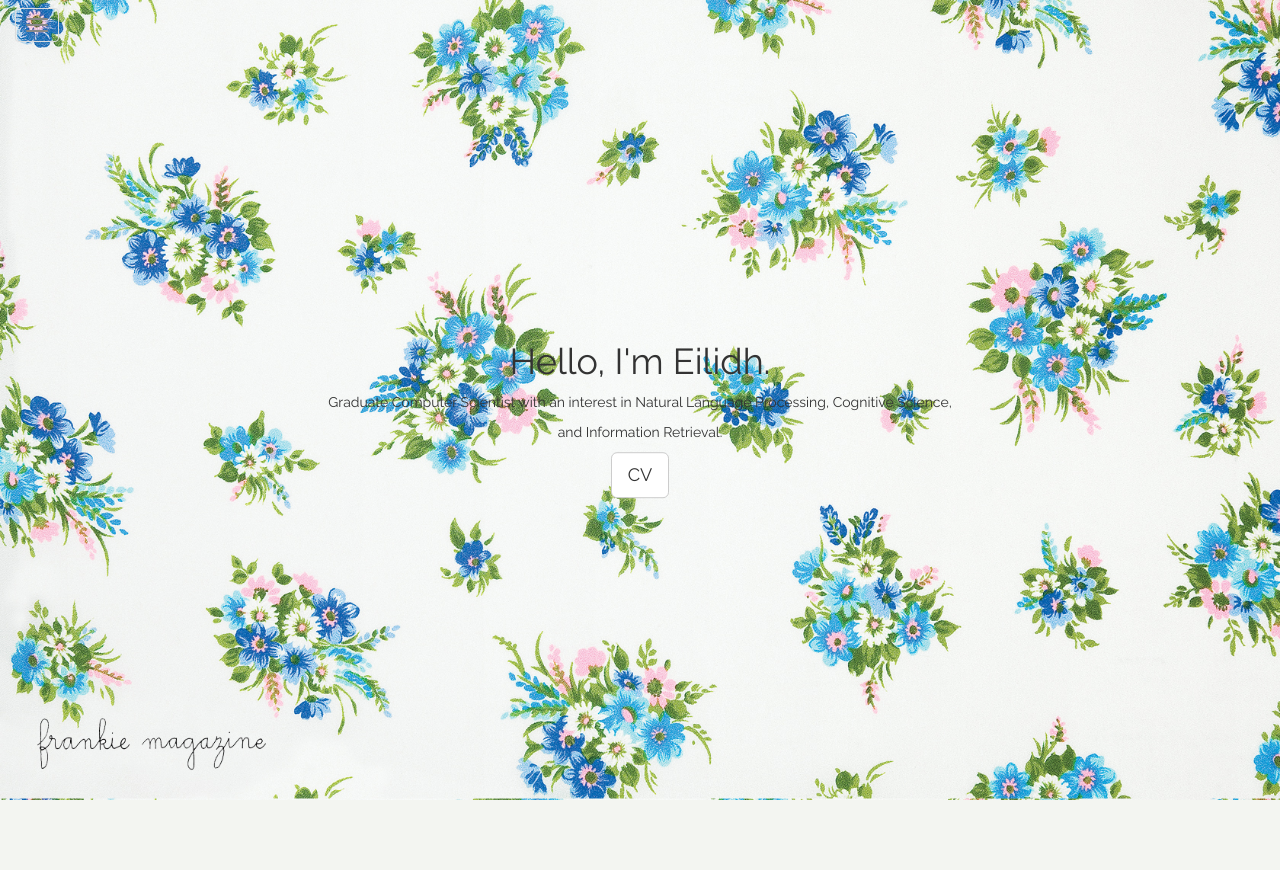
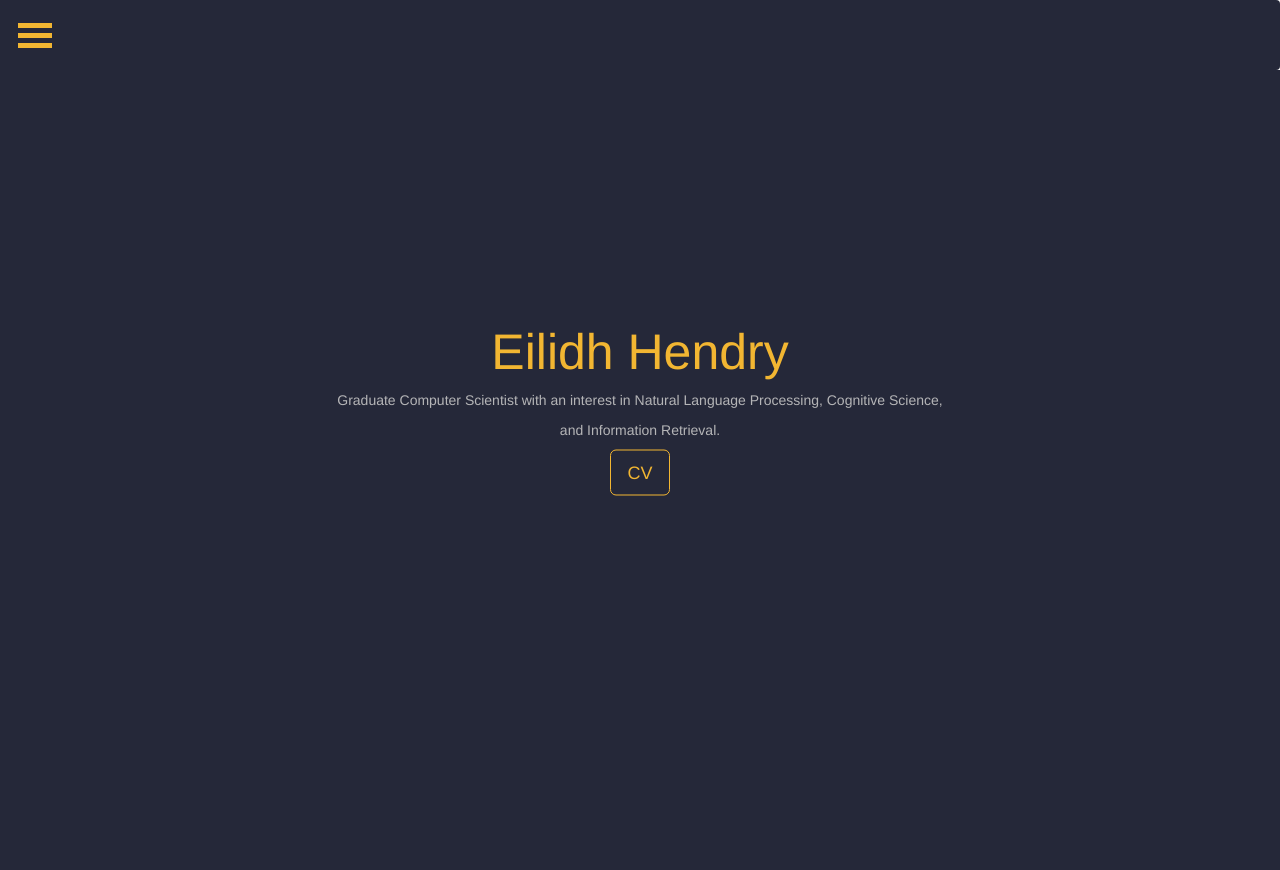
Before and after one commit to EilidhHendry/personal-site, a Django app: page / in a window 1280 px wide. Before the commit the page ends 800 px from the top, so only its background shows below. Run offline with Django 3.2, Linux system fonts and the light colour scheme; some libraries are stand-ins or nearby versions.

Commit message:
adds sass to project and finalises navmenu
adds sass to project and rewrites css as scss
script to watch all scss directories
adds animation for burger menu
adds navbar to top of all pages

```diff
--- a/home/static/home/css/index.css
+++ b/home/static/home/css/index.css
@@ -1,66 +1,23 @@
 #header {
   height: 100vh;
-    background: url("../img/background.jpg") top center no-repeat;
+  background-color: #252839;
   background-repeat: no-repeat;
   background-size: cover;
-    background-position: center;
-}
+  background-position: center; }
+  #header .button {
+    background-color: #252839 !important;
+    border: 1px solid #f2b632 !important;
+    color: #f2b632 !important; }
 
 #header-content {
   position: relative;
-    top: 50%;
+  top: 40%;
   left: 50%;
   transform: translate(-50%, -50%);
   text-align: center;
-}
+  color: #b5b5b7; }
+  #header-content h1 {
+    font-size: 50px;
+    color: #f2b632; }
 
-#social-icons {
-    text-align: center;
-}
-
-#social-icons a {
-    color: #777;
-    font-size: 16px;
-    padding: 20px;
-}
-
-.navmenu-nav li {
-    border-top: 1px solid #e7e7e7;
-    text-transform: uppercase;
-    padding: 10px 0;
-}
-
-.navmenu {
-    padding-right: 20px;
-}
-
-html, body {
-    height: 100%;
-    font-family: 'Raleway', sans-serif;
-  }
-
-  body {
-      padding: 50px 0 0 0;
-}
-
-.navbar-toggle {
-    float: left;
-    margin-left: 15px;
-}
-
-@media (min-width: 0) {
-    .navbar-toggle {
-        display: block; /* force showing the toggle */
-    }
-}
-
-@media (min-width: 992px) {
-    body {
-        padding: 0;
-    }
-    .navbar {
-        right: auto;
-        background: none;
-        border: none;
-        }
-}
+/*# sourceMappingURL=index.css.map */
--- /dev/null
+++ b/home/static/home/scss/index.scss
@@ -0,0 +1,29 @@
+@import "style";
+
+#header {
+    height: 100vh;
+    background-color: $backgroundColor;
+    background-repeat: no-repeat;
+    background-size: cover;
+    background-position: center;
+
+    .button {
+        background-color: $backgroundColor !important;
+        border: 1px solid $textHeaderColor !important;
+        color: $textHeaderColor !important;
+    }
+}
+
+#header-content {
+    position: relative;
+    top: 40%;
+    left: 50%;
+    transform: translate(-50%, -50%);
+    text-align: center;
+    color: $textPaleColor;
+
+    h1 {
+        font-size: 50px;
+        color: $textHeaderColor;
+    }
+}
--- a/home/templates/home/index.html
+++ b/home/templates/home/index.html
@@ -1,51 +1,18 @@
-<!DOCTYPE html>
+{% extends 'base.html' %}
 {% load staticfiles %}
 
-<html lang="en">
-    <meta charset="utf-8">
-    <meta http-equiv="X-UA-Compatible" content="IE=edge">
-    <meta name="viewport" content="width=device-width, initial-scale=1">
-    <link rel="stylesheet" href="{% static 'css/bootstrap.min.css' %}" />
-    <link rel="stylesheet" href="{% static 'css/jasny-bootstrap.min.css' %}" />
-    <link rel="stylesheet" href="{% static 'css/font-awesome.min.css' %}" />
-    <link href='https://fonts.googleapis.com/css?family=Raleway' rel='stylesheet' type='text/css'>
-    <link rel="stylesheet" type="text/css" href="{% static 'home/css/index.css' %}" />
-    <title>Eilidh Hendry's Site</title>
+{% block content %}
+<head>
+    <link rel="stylesheet" href="{% static 'home/css/index.css' %}">
 </head>
-<body class="canvas-slid" style="position: relative; overflow: hidden;">
-    <div class="navmenu navmenu-default navmenu-fixed-left offcanvas">
-        <a class="navmenu-brand" href="/">Eilidh Hendry</a>
-        <ul class="nav navmenu-nav">
-            <li><a href="{% url 'blog'%}"/>Blog</a></li>
-            <li><a href="{% url 'about_me' %}"/>About Me</a></li>
-            <li><a href="{% url 'resume' %}"/>Resume</a></li>
-            <li><a href="{% url 'projects' %}"/>Projects</a></li>
-            <li><a href="{% url 'contact' %}"/>Contact</a></li>
-            <li>
-                <div class="row" id="social-icons">
-                    <a href="https://github.com/EilidhHendry"><i class="fa fa-github"></i></a>
-                    <a href="https://au.linkedin.com/in/eilidh-hendry-15981342"><i class="fa fa-linkedin"></i></a>
-                    <a href="https://www.instagram.com/ehendry91/"><i class="fa fa-instagram"></i></a>
-                </div>
-            </li>
-    </div>
-    <div class="navbar navbar-default navbar-fixed-top">
-        <button type="button" class="navbar-toggle" data-toggle="offcanvas" data-target=".navmenu" data-canvas="body" data-autohide="false">
-            <span class="icon-bar"></span>
-            <span class="icon-bar"></span>
-            <span class="icon-bar"></span>
-        </button>
-    </div>
+<div id="page-container">
     <div class="container-fluid" id="header">
         <div id="header-content">
-            <h1> Hello, I'm Eilidh. </h1>
+            <h1> Eilidh Hendry </h1>
             <p>Graduate Computer Scientist with an interest in Natural Language Processing, Cognitive Science,</p>
             <p>and Information Retrieval.</p>
-            <p><a class="btn btn-default btn-lg" href="/resume" role="button">CV</a></p>
+            <p><a class="btn btn-default btn-lg button" href="/resume" role="button">CV</a></p>
         </div>
     </div>
-    <script src="{% static 'js/jquery-2.2.0.min.js' %}"></script>
-    <script src="{% static 'js/bootstrap.min.js' %}"></script>
-    <script src="{% static 'js/jasny-bootstrap.min.js' %}"></script>
-</body>
-</html>
+</div>
+{% endblock content %}
--- a/static/css/base.css
+++ b/static/css/base.css
@@ -1,19 +1,136 @@
+.c-hamburger {
+  display: block;
+  position: relative;
+  overflow: hidden;
+  margin: 0;
+  padding: 0;
+  width: 70px;
+  height: 70px;
+  font-size: 0;
+  text-indent: -9999px;
+  -webkit-appearance: none;
+  -moz-appearance: none;
+  appearance: none;
+  box-shadow: none;
+  border-radius: none;
+  border: none;
+  cursor: pointer;
+  transition: background 0.3s; }
+
+.c-hamburger:focus {
+  outline: none; }
+
+.c-hamburger span {
+  display: block;
+  position: absolute;
+  top: 32.5px;
+  left: 18px;
+  right: 18px;
+  height: 5px;
+  background: #f2b632; }
+
+.c-hamburger span::before,
+.c-hamburger span::after {
+  position: absolute;
+  display: block;
+  left: 0;
+  width: 100%;
+  height: 5px;
+  background-color: #f2b632;
+  content: ""; }
+
+.c-hamburger span::before {
+  top: -10px; }
+
+.c-hamburger span::after {
+  bottom: -10px; }
+
+.c-hamburger--htla {
+  background-color: #252839; }
+
+.c-hamburger--htla span {
+  transition: transform 0.3s; }
+
+.c-hamburger--htla span::before {
+  transform-origin: top right;
+  transition: transform 0.3s, width 0.3s, top 0.3s; }
+
+.c-hamburger--htla span::after {
+  transform-origin: bottom right;
+  transition: transform 0.3s, width 0.3s, bottom 0.3s; }
+
+/* active state, i.e. menu open */
+.c-hamburger--htla.is-active {
+  background-color: #252839; }
+
+.c-hamburger--htla.is-active span {
+  transform: rotate(180deg); }
+
+.c-hamburger--htla.is-active span::before,
+.c-hamburger--htla.is-active span::after {
+  width: 50%; }
+
+.c-hamburger--htla.is-active span::before {
+  top: 0;
+  transform: translateX(22px) translateY(2.5px) rotate(45deg); }
+
+.c-hamburger--htla.is-active span::after {
+  bottom: 0;
+  transform: translateX(22px) translateY(-2.5px) rotate(-45deg); }
+
+.navmenu {
+  padding-right: 20px;
+  background-color: #e9e9e9;
+  border: none !important; }
+
+.navmenu-brand {
+  color: #252839 !important; }
+
+.navmenu-nav li {
+  border-top: 1px solid #252839;
+  text-transform: uppercase;
+  padding: 10px 0; }
+  .navmenu-nav li a {
+    color: #252839 !important; }
+
+.navbar-toggle {
+  float: left;
+  margin-left: 15px; }
+
+@media (min-width: 0) {
+  .navbar-toggle {
+    display: block;
+    /* force showing the toggle */ } }
+@media (min-width: 992px) {
+  body {
+    padding: 0; }
+
+  .navbar {
+    right: auto;
+    border: none;
+    background-color: #252839 !important;
+    height: 70px; } }
 html {
-    position: relative;
-    min-height: 100%;
-}
+  height: 100%;
+  font-family: 'Raleway', sans-serif; }
 
 .page-header {
-    margin: 20px 0 !important;
-    position: absolute;
-    top: 0px;
-    left: 0px;
-}
+  margin: 20px 0 !important;
+  position: absolute;
+  top: 0px;
+  left: 0px; }
 
 #page-container {
-    /* as navbar is positioned absolutely,
-     * need to move page contents down by its height */
-    padding-top: 61px;
-    padding-right: 10px;
-    padding-left: 10px;
-}
+  /* as navbar is positioned absolutely,
+   * need to move page contents down by its height */
+  margin-top: -20px; }
+
+#social-icons {
+  text-align: center; }
+
+#social-icons a {
+  color: #f2b632 !important;
+  font-size: 16px;
+  padding: 20px; }
+
+/*# sourceMappingURL=base.css.map */
--- /dev/null
+++ b/static/js/nav-button.js
@@ -0,0 +1,19 @@
+(function() {
+
+    "use strict";
+
+    var toggles = document.querySelectorAll(".c-hamburger");
+
+    for (var i = toggles.length - 1; i >= 0; i--) {
+        var toggle = toggles[i];
+        toggleHandler(toggle);
+    };
+
+    function toggleHandler(toggle) {
+        toggle.addEventListener( "click", function(e) {
+            e.preventDefault();
+            (this.classList.contains("is-active") === true) ? this.classList.remove("is-active") : this.classList.add("is-active");
+        });
+    }
+
+})();
--- /dev/null
+++ b/static/scss/_components.hamburger.scss
@@ -0,0 +1,109 @@
+@import 'style';
+
+$button-width: 70px;                    // The width of the button area
+$button-height: 70px;                   // The height of the button area
+$bar-thickness: 5px;                    // The thickness of the button bars
+$button-pad: 18px;                      // The left/right padding between button area and bars.
+$button-bar-space: 5px;                // The spacing between button bars
+$button-transistion-duration: 0.3s;     // The transition duration
+
+.c-hamburger {
+  display: block;
+  position: relative;
+  overflow: hidden;
+  margin: 0;
+  padding: 0;
+  width: $button-width;
+  height: $button-height;
+  font-size: 0;
+  text-indent: -9999px;
+  -webkit-appearance: none;
+  -moz-appearance: none;
+  appearance: none;
+  box-shadow: none;
+  border-radius: none;
+  border: none;
+  cursor: pointer;
+  transition: background $button-transistion-duration;
+}
+
+.c-hamburger:focus {
+  outline: none;
+}
+
+.c-hamburger span {
+  display: block;
+  position: absolute;
+  top: ($button-height / 2) - ($bar-thickness / 2);
+  left: $button-pad;
+  right: $button-pad;
+  height: $bar-thickness;
+  background: $textHeaderColor;
+}
+
+.c-hamburger span::before,
+.c-hamburger span::after {
+  position: absolute;
+  display: block;
+  left: 0;
+  width: 100%;
+  height: $bar-thickness;
+  background-color: $textHeaderColor;
+  content: "";
+}
+
+.c-hamburger span::before {
+  top: -$bar-thickness - $button-bar-space;
+}
+
+.c-hamburger span::after {
+  bottom: -$bar-thickness - $button-bar-space;
+}
+
+.c-hamburger--htla {
+  background-color: $backgroundColor;
+}
+
+.c-hamburger--htla span {
+  transition: transform $button-transistion-duration;
+}
+
+.c-hamburger--htla span::before,
+.c-hamburger--htla span::after {
+
+}
+
+.c-hamburger--htla span::before {
+  transform-origin: top right;
+  transition: transform $button-transistion-duration, width $button-transistion-duration, top $button-transistion-duration;
+}
+
+.c-hamburger--htla span::after {
+  transform-origin: bottom right;
+  transition: transform $button-transistion-duration, width $button-transistion-duration, bottom $button-transistion-duration;
+}
+
+/* active state, i.e. menu open */
+
+.c-hamburger--htla.is-active {
+  background-color: $backgroundColor;
+}
+
+.c-hamburger--htla.is-active span {
+  transform: rotate(180deg);
+}
+
+.c-hamburger--htla.is-active span::before,
+.c-hamburger--htla.is-active span::after {
+  width: 50%;
+}
+
+.c-hamburger--htla.is-active span::before {
+  top: 0;
+  transform: translateX($button-width/2 - $button-pad + $bar-thickness) translateY($bar-thickness/2) rotate(45deg);
+}
+
+.c-hamburger--htla.is-active span::after {
+  bottom: 0;
+  transform: translateX($button-width/2 - $button-pad + $bar-thickness) translateY(-$bar-thickness/2) rotate(-45deg);
+}
--- /dev/null
+++ b/static/scss/_components.navbar.scss
@@ -0,0 +1,43 @@
+@import 'style';
+
+.navmenu {
+    padding-right: 20px;
+    background-color: lighten($textPaleColor, 20%);
+    border: none !important;
+}
+
+.navmenu-brand {
+    color: $backgroundColor !important;
+}
+
+.navmenu-nav li {
+    border-top: 1px solid $backgroundColor;
+    text-transform: uppercase;
+    padding: 10px 0;
+    a {
+        color: $backgroundColor !important;
+    }
+}
+
+.navbar-toggle {
+    float: left;
+    margin-left: 15px;
+}
+
+@media (min-width: 0) {
+    .navbar-toggle {
+        display: block; /* force showing the toggle */
+    }
+}
+
+@media (min-width: 992px) {
+    body {
+        padding: 0;
+    }
+    .navbar {
+        right: auto;
+        border: none;
+        background-color: $backgroundColor !important;
+        height: 70px;
+        }
+}
--- /dev/null
+++ b/static/scss/_style.scss
@@ -0,0 +1,4 @@
+$backgroundColor: #252839;
+$textHeaderColor: #f2b632;
+$textDarkColor: #677077;
+$textPaleColor: #b5b5b7;
--- /dev/null
+++ b/static/scss/base.scss
@@ -0,0 +1,31 @@
+@import "style";
+@import "components.hamburger";
+@import "components.navbar";
+
+html {
+    height: 100%;
+    font-family: 'Raleway', sans-serif;
+ }
+
+.page-header {
+    margin: 20px 0 !important;
+    position: absolute;
+    top: 0px;
+    left: 0px;
+}
+
+#page-container {
+    /* as navbar is positioned absolutely,
+     * need to move page contents down by its height */
+    margin-top: -20px;
+}
+
+#social-icons {
+    text-align: center;
+}
+
+#social-icons a {
+    color: $textHeaderColor !important;
+    font-size: 16px;
+    padding: 20px;
+}
--- a/templates/base.html
+++ b/templates/base.html
@@ -1,52 +1,45 @@
 <!DOCTYPE html>
 {% load staticfiles %}
+
 <html lang="en">
-    <head>
     <meta charset="utf-8">
     <meta http-equiv="X-UA-Compatible" content="IE=edge">
     <meta name="viewport" content="width=device-width, initial-scale=1">
-        <link rel="stylesheet" href="{% static 'css/bootstrap.min.css' %}">
-        <link rel="stylesheet" href="{% static 'css/jasny-bootstrap.min.css' %}">
-        <link rel="stylesheet" href="{% static 'css/font-awesome.min.css' %}">
-        <link rel="stylesheet" href="{% static 'css/base.css' %}">
+    <link rel="stylesheet" href="{% static 'css/bootstrap.min.css' %}" />
+    <link rel="stylesheet" href="{% static 'css/jasny-bootstrap.min.css' %}" />
+    <link rel="stylesheet" href="{% static 'css/font-awesome.min.css' %}" />
+    <link href='https://fonts.googleapis.com/css?family=Raleway' rel='stylesheet' type='text/css'>
+    <link rel="stylesheet" type="text/css" href="{% static 'css/base.css' %}" />
     <title>Eilidh Hendry's Site</title>
 </head>
-    <body>
-        <div class="page-header">
-            <nav class="navbar navbar-default navbar-fixed-top">
-                <div class="container-fluid">
-                    <div class="navbar-header">
-                        <button type="button" class="navbar-toggle" data-toggle="collapse" data-target="#bs-example-navbar-collapse-1" aria-expanded="false">
-                            <span class="sr-only">Toggle navigation</span>
-                            <span class="icon-bar"></span>
-                            <span class="icon-bar"></span>
-                            <span class="icon-bar"></span>
-                        </button>
-                        <a class="navbar-brand" href="/">Eilidh Hendry</a>
-                    </div>
-                    <div class="navbar-collapse collapse">
-                        <ul class="nav navbar-nav">
-                            <li><a href="{% url 'blog' %}"/>Blog</a></li>
+<body class="canvas-slid" style="position: relative; overflow: hidden;">
+    <div class="navbar navbar-default"></div>
+    <div class="navmenu navmenu-default navmenu-fixed-left offcanvas">
+        <a class="navmenu-brand" href="/">Eilidh Hendry</a>
+        <ul class="nav navmenu-nav">
+            <li><a href="{% url 'blog'%}"/>Blog</a></li>
             <li><a href="{% url 'about_me' %}"/>About Me</a></li>
             <li><a href="{% url 'resume' %}"/>Resume</a></li>
             <li><a href="{% url 'projects' %}"/>Projects</a></li>
             <li><a href="{% url 'contact' %}"/>Contact</a></li>
-                        </ul>
-                        <ul class="nav navbar-nav navbar-right">
-                            <li><a href="https://github.com/EilidhHendry"><i class="fa fa-github"></i></a></li>
-                            <li><a href="https://au.linkedin.com/in/eilidh-hendry-15981342"><i class="fa fa-linkedin"></i></a></li>
-                            <li><a href="https://www.instagram.com/ehendry91/"><i class="fa fa-instagram"></i></a></li>
-                        </ul>
+            <li>
+                <div class="row" id="social-icons">
+                    <a href="https://github.com/EilidhHendry"><i class="fa fa-github"></i></a>
+                    <a href="https://au.linkedin.com/in/eilidh-hendry-15981342"><i class="fa fa-linkedin"></i></a>
+                    <a href="https://www.instagram.com/ehendry91/"><i class="fa fa-instagram"></i></a>
                 </div>
+            </li>
     </div>
-            </nav>
+    <div class="navbar navbar-default navbar-fixed-top">
+        <button type="button" class="c-hamburger c-hamburger--htla" data-toggle="offcanvas" data-target=".navmenu" data-canvas="body" data-autohide="false">
+            <span>toggle menu</span>
+        </button>
     </div>
-        <div id="page-container">
     {% block content %}
-            {% endblock %}
-        </div>
+    {% endblock content %}
     <script src="{% static 'js/jquery-2.2.0.min.js' %}"></script>
     <script src="{% static 'js/bootstrap.min.js' %}"></script>
     <script src="{% static 'js/jasny-bootstrap.min.js' %}"></script>
+    <script src="{% static 'js/nav-button.js' %}"></script>
 </body>
 </html>
```
Also changed, not shown: 4 other files. Lines whose indentation alone changed are shown as unchanged.
